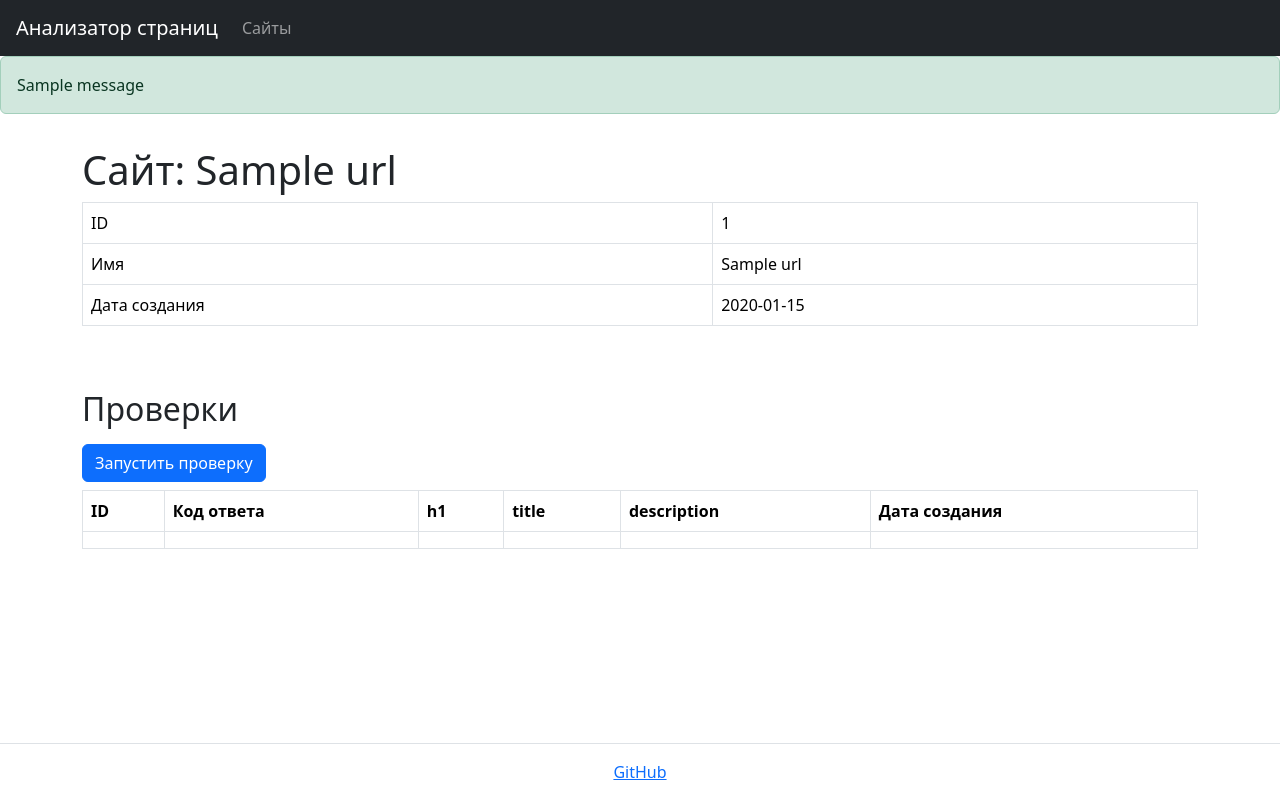
After one commit to Dmitry597/python-project-83, a Flask app: page /urls/1 in a window 1280 px wide. The commit adds this page. Run offline with Flask 3, Linux system fonts and the light colour scheme; one stand-in notice (Sample message) is shown; a database or web service that is not in the repository returns one stand-in record (values such as "Sample title"); lists and menus that the app fills with data are empty; some libraries are stand-ins or nearby versions.

Commit message:
the third step of the project

```diff
--- a/database.sql
+++ b/database.sql
@@ -1,5 +1,5 @@
 CREATE TABLE IF NOT EXISTS urls (
     id SERIAL PRIMARY KEY,
     name VARCHAR(255) NOT NULL,
-    created_at VARCHAR(255) NOT NULL
+    created_at TIMESTAMP NOT NULL DEFAULT CURRENT_TIMESTAMP
 );
--- a/page_analyzer/app.py
+++ b/page_analyzer/app.py
@@ -1,7 +1,16 @@
 import os
-from flask import Flask, render_template, request, redirect, url_for, flash
+import validators
 from dotenv import load_dotenv
 from page_analyzer.url_repository import UrlRepository
+from urllib.parse import urlparse
+from flask import (Flask,
+                   abort,
+                   render_template,
+                   request,
+                   redirect,
+                   url_for,
+                   flash)
+
 
 load_dotenv()
 
@@ -12,21 +21,94 @@ app.config['DATABASE_URL'] = os.getenv('DATABASE_URL')
 
 url_repo = UrlRepository(app.config['DATABASE_URL'])
 
-@app.route('/')
-def index():
+
+@app.route('/', methods=['GET', 'POST'])
+def home():
+    if request.method == 'POST':
+        url = request.form['url']
+        errors = validate(url)
+
+        if errors:
+            print('ERROR', errors)
+            print('ERROR message', errors['message'])
+            flash(errors['message'], 'danger')
+            return redirect(url_for('home'))
+
+        normalize_url = '://'.join(urlparse(url)[:2])
+        print('url', url)
+        print('normalize_url', normalize_url)
+
+        message, categori, id_url = url_repo.save_url(normalize_url)
+        print('message', message)
+        print('id_url', id_url)
+        flash(message, categori)
+        return redirect('/')
+
     return render_template('home.html')
 
 
+@app.route('/urls')
+def show_all_urls():
+    all_urls = url_repo.show_urls()
+    print(all_urls)
+    return render_template('all_urls.html', urls=all_urls)
 
-@app.post('/')
-def add_url():
-    url = request.form['url']
 
-    url_repo.save(url)
-    flash('Url successfully added', 'success')
+@app.route('/urls/<int:id>')
+def show_url(id):
+    info_url = url_repo.find_url(id)
 
-    return redirect('/')
+    if not info_url:
+        abort(404)
+    print(info_url)
 
+    return render_template('url_detail.html', url=info_url)
+
+
+@app.errorhandler(404)
+def pageNotFount(error):
+    return render_template('page404.html'), 404
+
+
+def validate(url):
+    errors = {}
+
+    if not validators.url(url):
+        errors['message'] = 'Некорректный URL'
+
+    if len(url) > 255:
+        errors['message'] = 'URL превышает 255 символов'
+
+    return errors
+
+
+# @app.route('/')
+# def index():
+#     return render_template('home.html')
+
+
+# @app.post('/')
+# def add_url():
+#     url = request.form['url']
+
+#     is_valid = validators.url(url)
+
+#     if not is_valid:
+#         print('ERROR', is_valid)
+#         flash('Некорректный URL', 'error')
+
+#         return redirect(url_for('index'))
+
+#     normalize_url = '://'.join(urlparse(url)[:2])
+
+#     print('url', url)
+#     print('normalize_url', normalize_url)
+
+#     message, id_url = url_repo.save_url(normalize_url)
+#     print('message', message)
+#     flash(message, 'success')
+
+#     return redirect('/')
 
 if __name__ == "__main__":
     app.run(debug=True)
--- /dev/null
+++ b/page_analyzer/templates/base.html
@@ -0,0 +1,59 @@
+<!DOCTYPE html>
+<html lang="en">
+<head>
+    <meta charset="utf-8">
+    <meta name="viewport" content="width=device-width, initial-scale=1, shrink-to-fit=no">
+    <meta name="description" content="Third project for Hexlet.io">
+    <link href="https://cdn.jsdelivr.net/npm/bootstrap@5.3.3/dist/css/bootstrap.min.css" rel="stylesheet" integrity="sha384-QWTKZyjpPEjISv5WaRU9OFeRpok6YctnYmDr5pNlyT2bRjXh0JMhjY6hW+ALEwIH" crossorigin="anonymous">
+    <title>Анализатор страниц</title>
+  </head>
+  <body class="min-vh-100 d-flex flex-column">
+  <header class="flex-shrink-0">
+    <nav class="navbar navbar-expand-md navbar-dark bg-dark px-3">
+  <a class="navbar-brand" href="{{ url_for('home') }}">Анализатор страниц</a>
+  <div id="navbarNav">
+      <ul class="navbar-nav">
+        <li class="nav-item"><a class="nav-link " href="{{ url_for('show_all_urls') }}">Сайты</a></li>
+      </ul>
+  </div>
+</nav>
+
+  </header>
+
+
+    {% with messages = get_flashed_messages(with_categories=True) %}
+        {% if messages %}
+            {% for category, message in messages %}
+                <div class="alert alert-{{ category }}" role="alert">
+                    {{ message }}
+                </div>
+            {% endfor %}
+        {% endif %}
+    {% endwith %}
+
+
+
+{% block content %}
+  <main class="flex-grow-1">
+    <div class="container-lg mt-3">
+      <h1>{% block heading %}{% endblock %}</h1>
+
+
+{% block body %}{% endblock body %}
+{% block table %}{% endblock table %}
+{% block table_check %}{% endblock table_check %}
+
+
+    </div>
+{% endblock content%}
+
+  </main>
+  <footer class="border-top py-3 mt-5 flex-shrink-0">
+  <div class="container-lg">
+    <div class="text-center">
+      <a href="https://github.com/Dmitry597" target="_blank">GitHub</a>
+    </div>
+  </div>
+</footer>
+
+</body></html>
--- /dev/null
+++ b/page_analyzer/templates/start_check.html
@@ -0,0 +1,31 @@
+<h2 class="mt-5 mb-3">Проверки</h2>
+    <form method="post" action="/urls/1/checks">
+    <input type="submit" class="btn btn-primary" value="Запустить проверку">
+    </form>
+
+  <div>
+    <table class="table table-bordered table-hover mt-2" data-test="checks">
+    <thead>
+      <tr>
+        <th>ID</th>
+        <th>Код ответа</th>
+        <th>h1</th>
+        <th>title</th>
+        <th>description</th>
+        <th>Дата создания</th>
+      </tr>
+    </thead>
+      <tbody>
+
+        <tr>
+            <td></td>
+            <td></td>
+            <td></td>
+            <td></td>
+            <td></td>
+            <td></td>
+        </tr>
+
+    </tbody>
+    </table>
+  </div>
--- /dev/null
+++ b/page_analyzer/templates/url_detail.html
@@ -0,0 +1,31 @@
+{% extends "base.html" %}
+
+{% block heading %}Сайт: {{ url.name }}{% endblock heading %}
+
+
+{% block table %}
+  <div class="table-responsive">
+    <table class="table table-bordered table-hover text-nowrap" data-test="url">
+      <tbody>
+        <tr>
+          <td>ID</td>
+          <td>{{ url.id }}</td>
+        </tr>
+        <tr>
+          <td>Имя</td>
+          <td>{{ url.name }}</td>
+        </tr>
+        <tr>
+          <td>Дата создания</td>
+          <td>{{ url.created_at.date() }}</td>
+        </tr>
+      </tbody>
+    </table>
+  </div>
+{% endblock table %}
+
+
+
+{% block table_check %}
+{% include 'start_check.html' %}
+{% endblock table_check %}
--- a/page_analyzer/url_repository.py
+++ b/page_analyzer/url_repository.py
@@ -10,14 +10,39 @@ class UrlRepository:
     def get_connection(self):
         return psycopg2.connect(self.db_url)
 
-    def save(self, url_data):
+    def find_url(self, id):
+        with self.get_connection() as conn:
+            with conn.cursor(cursor_factory=RealDictCursor) as cursor:
+                query = "SELECT * FROM urls WHERE id = %s"
+                cursor.execute(query, (id,))
+                return cursor.fetchone()
+
+    def show_urls(self):
+        with self.get_connection() as conn:
+            with conn.cursor(cursor_factory=RealDictCursor) as cursor:
+                cursor.execute("SELECT * FROM urls ORDER BY created_at DESC")
+                return cursor.fetchall()
+
+    def save_url(self, url_data):
         with self.get_connection() as conn:
             with conn.cursor() as cursor:
-                cursor.execute(
-                    "INSERT INTO urls (name, created_at) VALUES (%s, %s) "
-                    "RETURNING id",
-                    (url_data, datetime.now()))
+                query = "SELECT id FROM urls WHERE name = %s LIMIT 1;"
+                cursor.execute(query, (url_data,))
+                url_id = cursor.fetchone()
+
+                if url_id:
+                    return ('Страница уже существуета', 'info', url_id[0])
+
+                query = """
+                    INSERT INTO urls (name, created_at)
+                    VALUES (%s, %s)
+                    RETURNING id
+                """
+
+                cursor.execute(query, (url_data, datetime.now()))
+
                 url_id = cursor.fetchone()[0]
 
             conn.commit()
-        return url_id
+
+        return ('Страница успешно добавлена', 'success', url_id)
--- a/pyproject.toml
+++ b/pyproject.toml
@@ -12,6 +12,7 @@ flask = "^3.0.3"
 gunicorn = "^23.0.0"
 python-dotenv = "^1.0.1"
 psycopg2-binary = "^2.9.10"
+validators = "^0.34.0"
 
 
 [tool.poetry.group.dev.dependencies]
```
Also changed, not shown: page_analyzer/templates/all_urls.html (added, +29 -0 lines), page_analyzer/templates/home.html (+5 -39 lines), page_analyzer/templates/page404.html (added, +8 -0 lines), page_analyzer/templates/proba.html (added), 2 other files.
